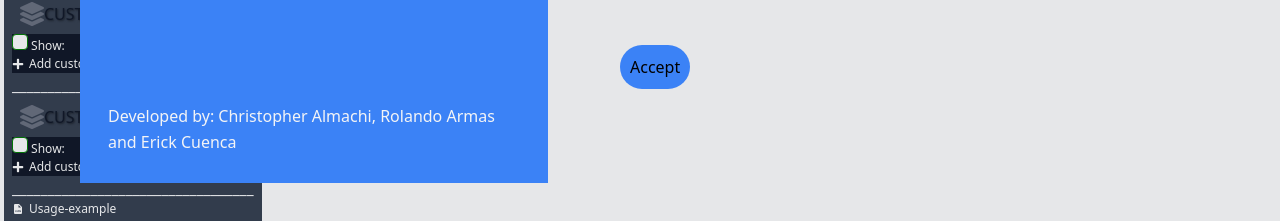
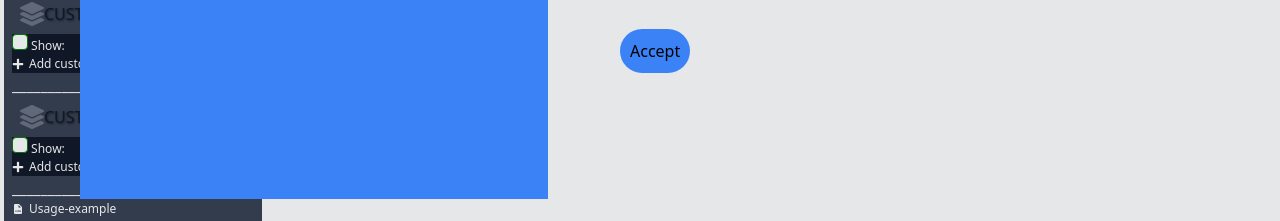
Before and after one commit to ChrisALoor/TrafficSim-Vis, a React (Vite) app: page / in a window 1280 px wide. Shown: the part 475-696 px from the top of the page. Built offline with nearby package versions, Linux system fonts and the light colour scheme; no server answers.

Commit message:
Update App.jsx

```diff
--- a/src/App.jsx
+++ b/src/App.jsx
@@ -498,8 +498,11 @@ export default function App({
                 <p>&nbsp;</p>
                 <p>&nbsp;</p>
                 <p>&nbsp;</p>
+                <p>&nbsp;</p>
+                <p>&nbsp;</p>
+                <p>&nbsp;</p>
                 <p className="text-base leading-relaxed text-gray-100 dark:text-white">
-                  Developed by: Christopher Almachi, Rolando Armas and Erick Cuenca
+
                 </p>
               </div>
           </Modal.Header>
```
